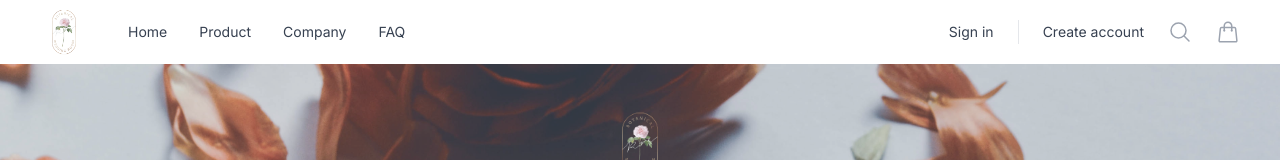
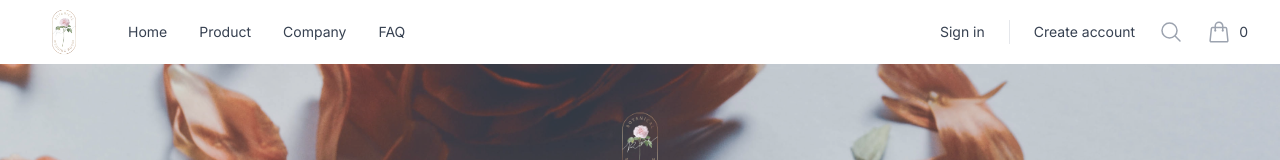
Before and after one commit to billychen0894/florist-ecommerce-app, a Next.js app: page /auth/signin in a window 1280 px wide. Shown: the top 160 px of the page. Built offline with nearby package versions, Linux system fonts and the light colour scheme; no server answers.

Commit message:
update: object types when dispatching to redux and initialize from the cached items from localstorage

```diff
--- a/components/Navigation/DesktopMenu.tsx
+++ b/components/Navigation/DesktopMenu.tsx
@@ -31,11 +31,12 @@ export default function DesktopMenu({
   useEffect(() => {
     if (typeof window !== undefined) {
       const cachedCartItems = getCartItemsFromLocalStorage();
-      dispatch(initializeCart(cachedCartItems));
+      dispatch(initializeCart(Object.values(cachedCartItems)));
     }
   }, [dispatch]);
 
   const cartItems = useAppSelector((state) => state.cartReducer.cartItems);
+  const cartItemsArr = Object.values(cartItems);
   return (
     <header className="relative">
       {/* Top navigation */}
@@ -106,7 +107,7 @@ export default function DesktopMenu({
                     aria-hidden="true"
                   />
                   <span className="ml-2 text-sm font-medium text-gray-700 group-hover:text-gray-800">
-                    {cartItems.length}
+                    {cartItemsArr.length}
                   </span>
                   <span className="sr-only">items in cart, view bag</span>
                 </Link>
--- a/components/ShoppingCart/ShoppingCartList.tsx
+++ b/components/ShoppingCart/ShoppingCartList.tsx
@@ -9,6 +9,7 @@ import { ShoppingCartCountSelect } from './ShoppingCartCountSelect';
 
 export function ShoppingCartList() {
   const cartItems = useAppSelector((state) => state.cartReducer.cartItems);
+  const cartItemsArr = Object.values(cartItems);
   return (
     <section aria-labelledby="cart-heading" className="lg:col-span-7">
       <h2 id="cart-heading" className="sr-only">
@@ -19,7 +20,7 @@ export function ShoppingCartList() {
         role="list"
         className="divide-y divide-gray-200 border-b border-t border-gray-200"
       >
-        {cartItems.map((orderItem, orderItemIdx) => (
+        {cartItemsArr.map((orderItem) => (
           <li key={orderItem.id} className="flex py-6 sm:py-10">
             <div className="flex-shrink-0">
               <Image
```
